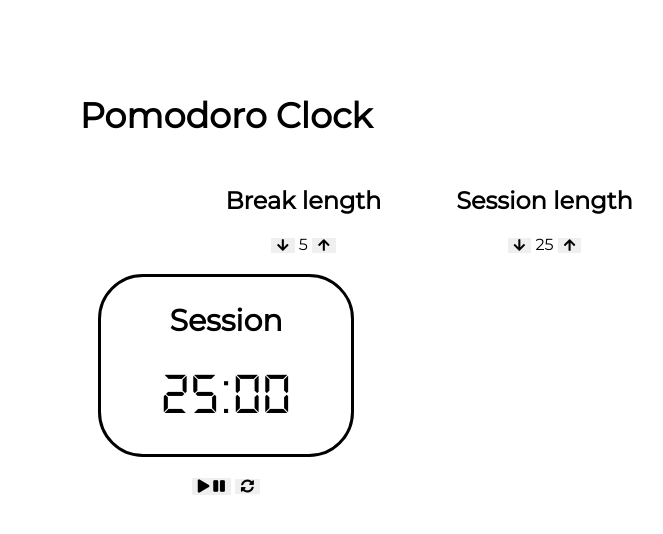
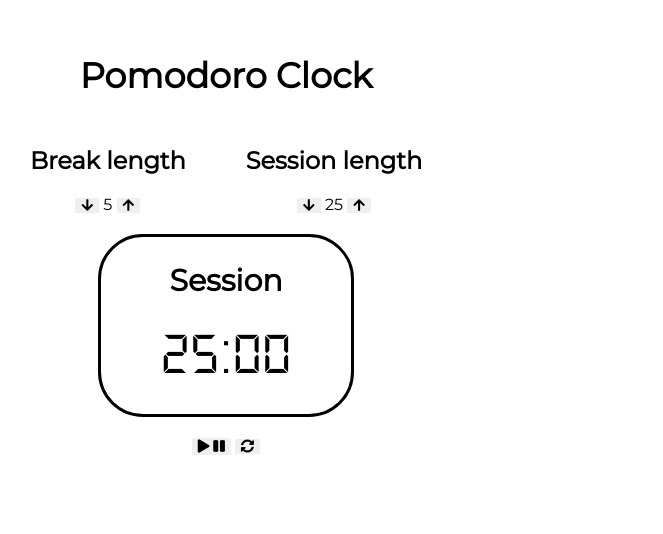
Before and after one commit to arpibb/pomodoro-clock, a plain HTML site: page index.html in a window 1280 px wide. Shown: the part 106-640 px from the top of the page, without its empty margins (414-1077 px from the left). Drawn offline with Linux system fonts and the light colour scheme.

Commit message:
changing margins

```diff
--- a/style.css
+++ b/style.css
@@ -8,7 +8,7 @@
 
 
 #main{
-  margin:200px;
+  margin: 20vh 17.5vw;
   text-align: center;
 }
 h1 {
@@ -16,14 +16,13 @@ h1 {
   font-size: 35px;
 }
 #settings{
-  width: 700px;
-  margin: 0 350px 0 300px;
+  margin: 0 auto;
   display: flex;
   justify-content: center;
   /* margin-bottom: 30px; */
 }
 #break{
-  margin-right: 45px;
+  margin: 0 30px;
   font-family: var(--font-for-texts);
 }
 #session{
```
